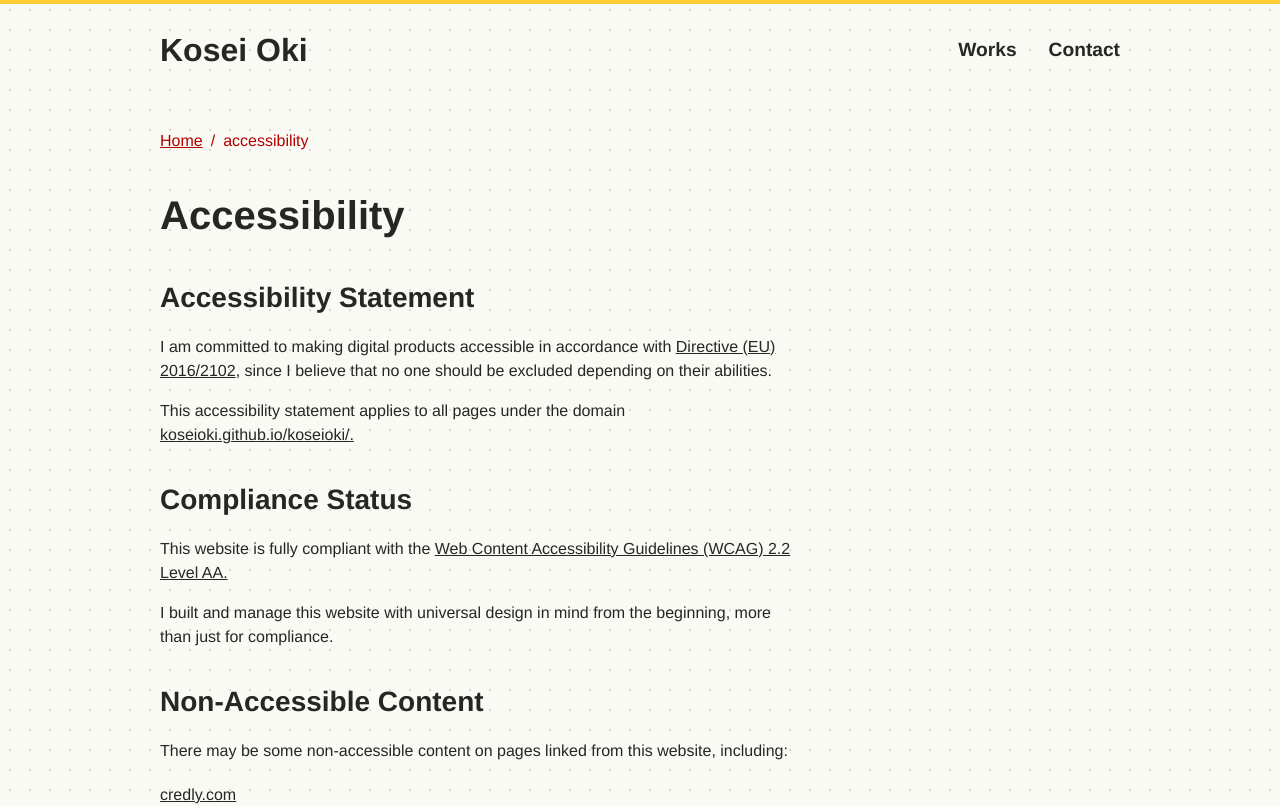
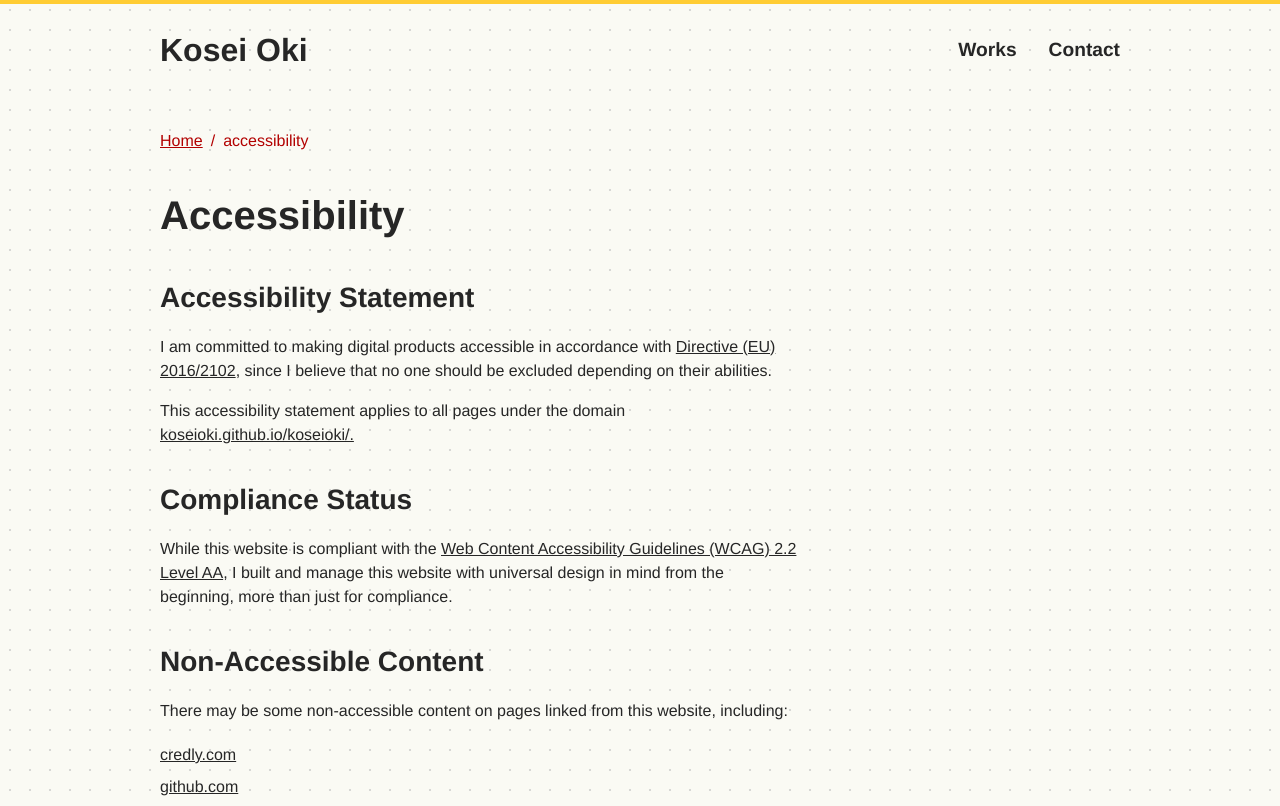
Before and after one commit to Koseioki/koseioki, a React (Vite) app: page /accessibility in a window 1280 px wide. Shown: the top 806 px of the page. Built offline with nearby package versions, Linux system fonts and the light colour scheme.

Commit message:
Update Accessibility.jsx

```diff
--- a/src/Accessibility.jsx
+++ b/src/Accessibility.jsx
@@ -24,8 +24,8 @@ function Accessibility() {
         <p className="paragraph">This accessibility statement applies to all pages under the domain <a className="plain-link" href="https://koseioki.github.io/koseioki/">koseioki.github.io/koseioki/.</a></p>
 
         <h2 className="headings">Compliance Status</h2>
-        <p className="paragraph">This website is fully compliant with the <a className="plain-link" href="https://www.w3.org/TR/WCAG22/">Web Content Accessibility Guidelines (WCAG) 2.2 Level AA.</a></p>
-        <p className="paragraph">I built and manage this website with universal design in mind from the beginning, more than just for compliance.</p>
+        <p className="paragraph">While this website is compliant with the <a className="plain-link" href="https://www.w3.org/TR/WCAG22/">Web Content Accessibility Guidelines (WCAG) 2.2 Level AA</a>,
+I built and manage this website with universal design in mind from the beginning, more than just for compliance.</p>
 
         <h2 className="headings">Non-Accessible Content</h2>
         <p className="paragraph">There may be some non-accessible content on pages linked from this website, including:</p>
```
